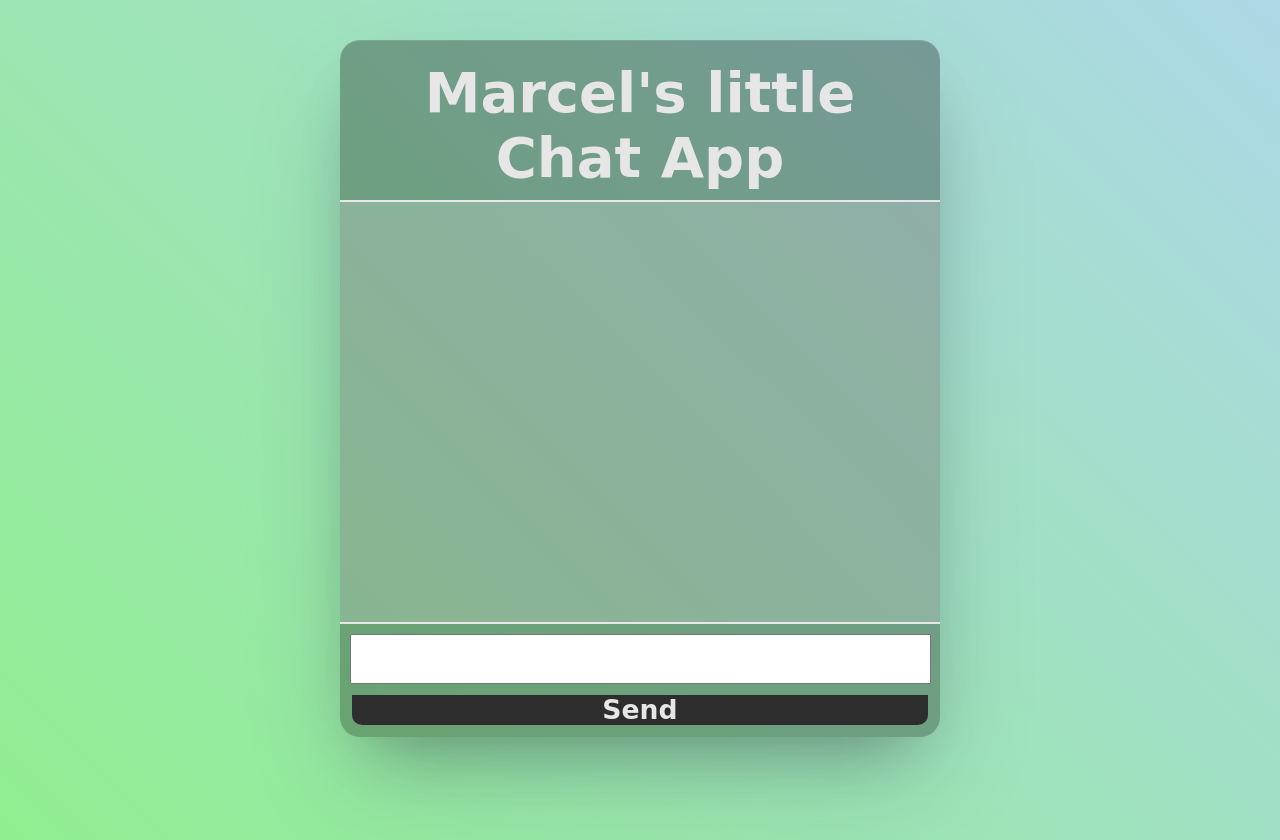
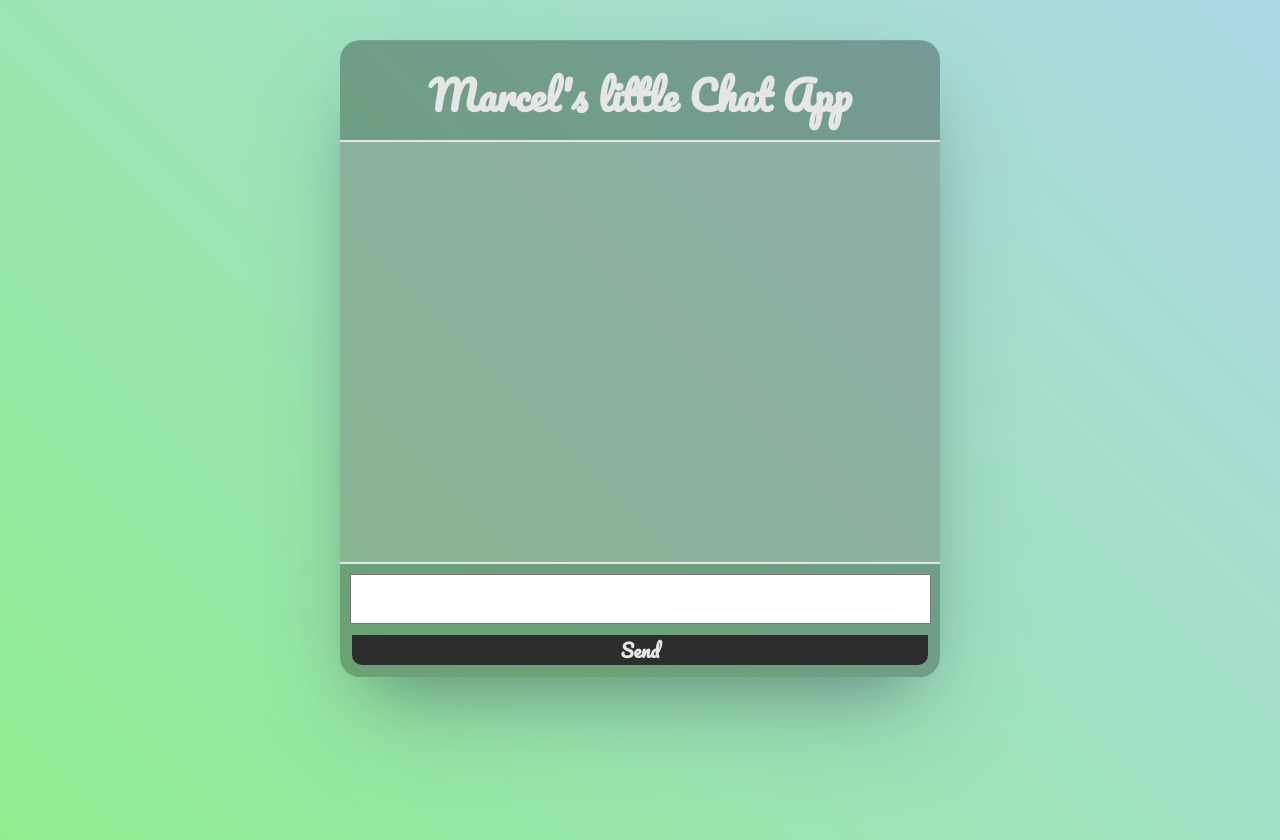
Before and after one commit to marcelbittrich/codeworksChatApp, a plain HTML site: page index.html in a window 1280 px wide. Drawn offline with nearby package versions, Linux system fonts and the light colour scheme.

Commit message:
change font

```diff
--- a/index.html
+++ b/index.html
@@ -10,12 +10,16 @@
       href="https://fonts.googleapis.com/css2?family=Sriracha&display=swap"
       rel="stylesheet"
     />
+    <link
+      href="https://fonts.googleapis.com/css2?family=Pacifico&display=swap"
+      rel="stylesheet"
+    />
     <title>Chat Project Codeworks</title>
   </head>
   <body>
     <main class="chat-app">
       <header>
-        <h1 class="brush-font">Marcel's little Chat App</h1>
+        <h1 class="handwriting-font">Marcel's little Chat App</h1>
       </header>
       <div class="divider"></div>
       <section id="chat-screen"></section>
@@ -23,7 +27,9 @@
       <section class="text-input">
         <form>
           <textarea id="message" name="message" rows="1"></textarea>
-          <div id="message-button" class="send-message brush-font">Send</div>
+          <div id="message-button" class="send-message handwriting-font">
+            Send
+          </div>
         </form>
       </section>
     </main>
--- a/style.css
+++ b/style.css
@@ -6,8 +6,8 @@
   font-family: "Sriracha", cursive;
 }
 
-.brush-font {
-  font-family: "Brush Script MT", cursive;
+.handwriting-font {
+  font-family: "Pacifico", cursive;
 }
 
 /* Types */
@@ -30,7 +30,7 @@ h1 {
   margin: 0;
   padding: 20px 20px 10px 20px;
   color: hsl(0, 0%, 90%);
-  font-size: 42pt;
+  font-size: 30pt;
   text-align: center;
 }
 
@@ -102,7 +102,7 @@ textarea {
   margin: 2px;
   padding: 6px;
   color: hsl(0, 0%, 90%);
-  font-size: 20pt;
+  font-size: 14pt;
   font-weight: bold;
   background-color: #2d2d2d;
   border-radius: 0px 0px 10px 10px;
```
